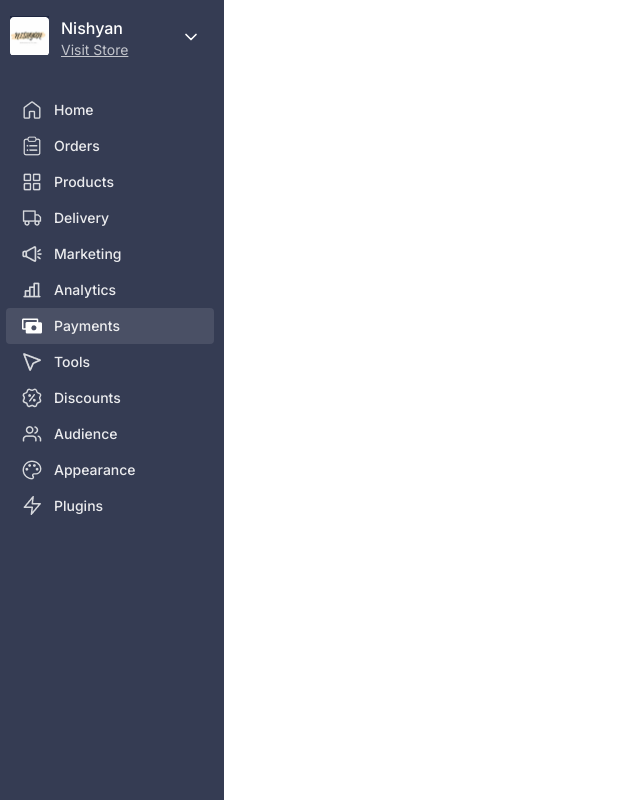
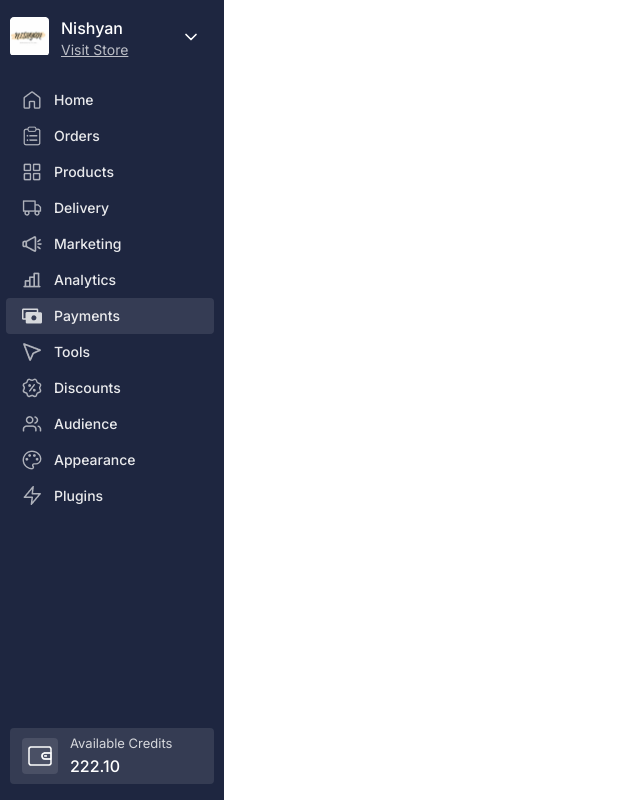
Before and after one commit to Abhishek-M-K/dukaan-assignment, a Next.js app: page /navigation in a window 1280 px wide. Shown: the whole page, without its empty margins (0-640 px from the left). Built offline with nearby package versions, Linux system fonts and the light colour scheme.

Commit message:
fix : navbar scroll fix

```diff
--- a/app/navigation/page.tsx
+++ b/app/navigation/page.tsx
@@ -54,8 +54,7 @@ const sidebarItems: { title: string; icon: any }[] = [
 const NavigationSidebar = () => {
   return (
     <>
-      <nav className=" fixed bg-[#353C53] w-[224px] h-[1482px]  text-white py-4 px-2.5">
-        <div className="w-[208px] h-[1380px]">
+      <nav className=" bg-[#1E2640] w-[224px] min-h-screen max-h-screen sticky flex flex-col text-white gap-[6px] py-4 px-2.5">
         <div className="w-[192px] h-[42px] flex">
           <div className="w-[39px] h-[39px] rounded">
             <img src="/images/profile.png" alt="profile" />
@@ -76,8 +75,8 @@ const NavigationSidebar = () => {
             </button>
           </div>
         </div>
+        <div className="bg-transparent w-full h-[42px]" />
 
-          <div className="bg-transparent w-[208px] h-[42px]" />
         <div className="w-full h-[1314px] -ml-1 -mt-2">
           {sidebarItems.map((item) => {
             return (
@@ -90,7 +89,7 @@ const NavigationSidebar = () => {
                       : "bg-transparent"
                   } w-[208px] h-[36px] rounded flex px-4 py-2`}
                 >
-                    <div className="w-[20px] h-[20px]">
+                  <div className="w-[20px] h-[20px] opacity-80">
                     <img src={`/images/${item.icon}.png`} alt={item.icon} />
                   </div>
                   <div className="h-full w-3" />
@@ -102,19 +101,25 @@ const NavigationSidebar = () => {
             );
           })}
         </div>
-        </div>
         <div className="w-full h-[16px]" />
 
-        <div className="h-[54px]  w-full py-1.5 px-3 rounded flex bg-[#353C53]">
-          <div className="flex items-center h-full">
-            <div className={`w-6 p-1.5 h-6 rounded bg-[#FFFFFF1A]`}>
-              <img src="/images/sidebar-wallet.png" />
+        <div
+          className="py-1.5 px-3 bg-[#353C53] rounded flex items-center space-x-3"
+          aria-label="Credits"
+        >
+          <div className="p-1.5 bg-white/10 rounded h-fit" aria-hidden="true">
+            <img src="/images/sidebar-wallet.png" alt="wallet" />
           </div>
-          </div>
-          <div className="h-full w-3" />
-          <div>
-            <p className="text-sm  font-normal ">Available Credits</p>
-            <p className="text-base font-medium">222.10</p>
+          <div className="grow">
+            <p
+              className="text-white/80 text-[13px]"
+              aria-label="Available credits label"
+            >
+              Available Credits
+            </p>
+            <b className="font-medium text-white" aria-label="Credit amount">
+              222.10
+            </b>
           </div>
         </div>
       </nav>
--- a/app/page.tsx
+++ b/app/page.tsx
@@ -3,7 +3,9 @@ import NavigationSidebar from "./navigation/page";
 export default function Home() {
   return (
     <>
-      <NavigationSidebar />
+      <div className="flex min-w-screen">
+        <NavigationSidebar />
+      </div>
     </>
   );
 }
```
Lines whose indentation alone changed are shown as unchanged.
